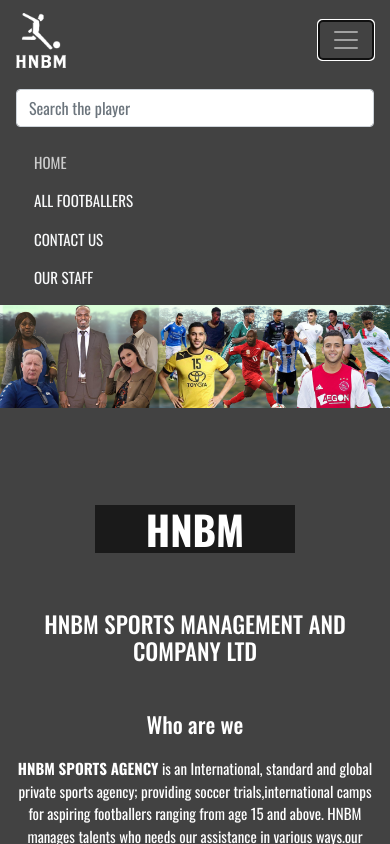
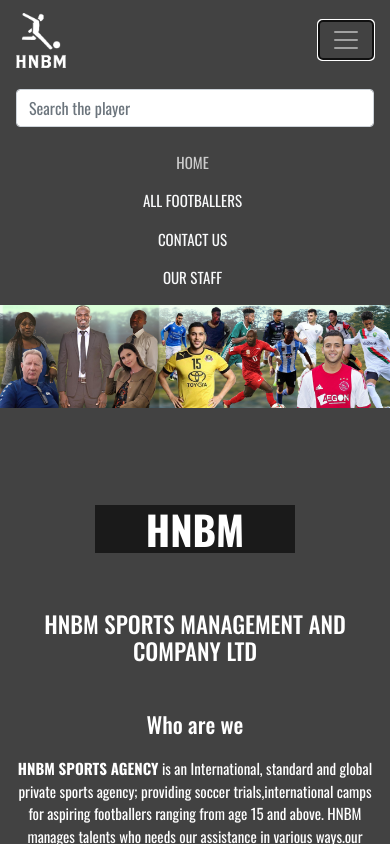
Before and after one commit to beksssK/footballtemporary, a React (Create React App) app: page / in a window 390 px wide. Both pictures are taken after a click on the button 346 px from the left and 40 px from the top of the page. Shown: the top 844 px of the page. Built offline with nearby package versions, Linux system fonts and the light colour scheme.

Commit message:
Fixed the search bar

```diff
--- a/src/components/Navigation/Toolbar/Toolbar.css
+++ b/src/components/Navigation/Toolbar/Toolbar.css
@@ -28,3 +28,16 @@
 .navbar-nav {
     padding-left: 10px;
 }
+
+
+
+@media all and (max-width: 768px) {
+    .navbar-dark .navbar-nav .nav-link {
+        text-align: center;
+    }
+
+    .Search-bar {
+        max-width: 360px;
+        margin: 0 auto;
+    }
+}
--- a/src/components/Navigation/Toolbar/Toolbar.js
+++ b/src/components/Navigation/Toolbar/Toolbar.js
@@ -22,7 +22,7 @@
                 <NavbarBrand exact tag={RouterNav} to='/' ><img width='50' height='auto' src={logo} alt="main logo"/></NavbarBrand>
                 <NavbarToggler onClick={toggle} />
                 <Collapse isOpen={isOpen} navbar>
-                    <InputGroup className='col-12 col-md-4 my-3 p-0'>
+                    <InputGroup className='col-12 col-md-4 my-3 p-0 Search-bar'>
                         <Input type='text' placeholder="Search the player" className=''/>
                     </InputGroup>
                     <Nav navbar className='Main-nav col-12 col-md-8'>
```
